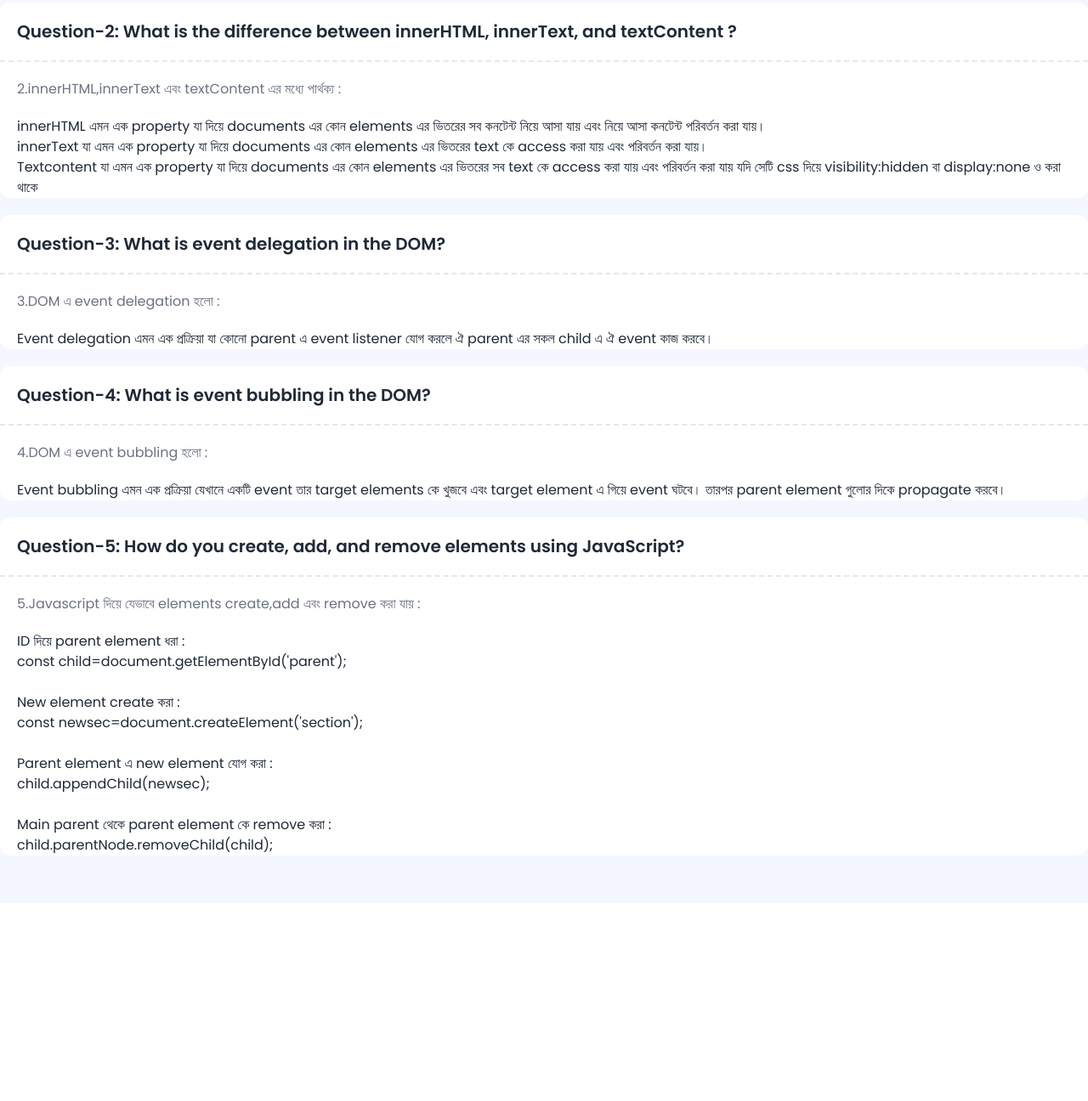
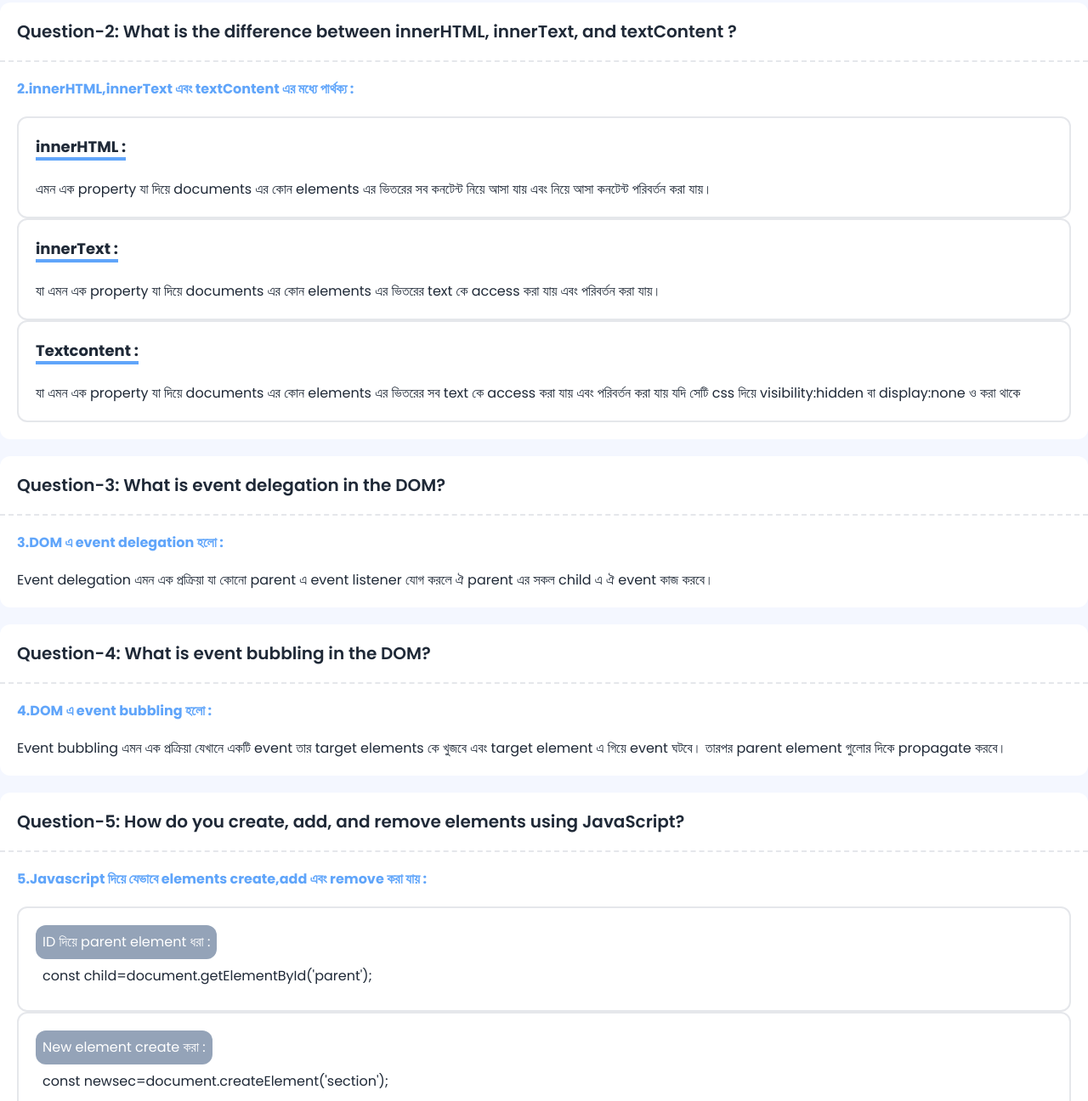
Before and after one commit to SHAHID-CP/Assignment_5, a plain HTML site: page Assignment/extra.html in a window 1280 px wide. Shown: the part 495-1791 px from the top of the page at 85% size. Before the commit the page ends 1558 px from the top, so only its background shows below. Drawn offline with nearby package versions, Linux system fonts and the light colour scheme.

Commit message:
final touch

```diff
--- a/Assignment/extra.html
+++ b/Assignment/extra.html
@@ -53,37 +53,12 @@
     </section>
 
 
-
-
-
-
-
-
-
-
-
-
-
-
-
-
-
-
-
-
-
-
-
-
-
-
-
     <main class="container mx-auto pb-14 space-y-5">
 
         <!-- 1 no question -->
         <div class="bg-white rounded-xl">
             <h3 class="p-5 text-xl font-semibold border-b-2 border-dashed">Question-1: What are the different ways to select an element in the DOM?</h3>
-            <p class="p-5 text-gray-500 ">1.যে যে উপায়ে DOM  এ elements select বা access করা যায় :</p>
+            <p class="p-5 font-bold text-blue-400 ">1.যে যে উপায়ে DOM  এ elements select বা access করা যায় :</p>
             <div class="px-5 pb-5">
                     <ul class="list-disc px-5">
                         <li>getElementsByTagName(' ')</li>
@@ -95,92 +70,61 @@
             </div>
         </div>
 
-
-
-
-
         <!-- 2 no question -->
         <div class="bg-white rounded-xl">
             <h3 class="p-5 text-xl font-semibold border-b-2 border-dashed">Question-2: What is the difference between innerHTML, innerText, and textContent ?</h3>
-            <p class="p-5 text-gray-500">2.innerHTML,innerText এবং textContent এর মধ্যে পার্থক্য :</p>
-            <div class="px-5">
-                    <p>innerHTML এমন এক property যা দিয়ে documents এর কোন elements এর ভিতরের সব কনটেন্ট নিয়ে আসা যায় এবং নিয়ে আসা কনটেন্ট পরিবর্তন করা যায়।</p>
-                    <p>innerText যা এমন এক property যা দিয়ে documents এর কোন elements এর ভিতরের text কে access করা যায় এবং পরিবর্তন করা যায়।</p>
-                    <p>Textcontent যা এমন এক property যা দিয়ে documents এর কোন elements এর ভিতরের সব text কে access করা যায় এবং পরিবর্তন করা যায় যদি সেটি css দিয়ে visibility:hidden বা display:none ও করা থাকে</p>
+            <p class="p-5 font-bold text-blue-400">2.innerHTML,innerText এবং textContent এর মধ্যে পার্থক্য :</p>
+            <div class="px-5 pb-5">
+                    <p class="p-5 border-2 rounded-xl"><span class="border-b-4 text-lg font-bold border-b-blue-400">innerHTML :</span><br><br> এমন এক property যা দিয়ে documents এর কোন elements এর ভিতরের সব কনটেন্ট নিয়ে আসা যায় এবং নিয়ে আসা কনটেন্ট পরিবর্তন করা যায়।</p>
+                    <p class="p-5 border-2 rounded-xl"><span class="border-b-4 text-lg font-bold border-b-blue-400">innerText :</span><br><br> যা এমন এক property যা দিয়ে documents এর কোন elements এর ভিতরের text কে access করা যায় এবং পরিবর্তন করা যায়।</p>
+                    <p class="p-5 border-2 rounded-xl"><span class="border-b-4 text-lg font-bold border-b-blue-400">Textcontent :</span><br><br> যা এমন এক property যা দিয়ে documents এর কোন elements এর ভিতরের সব text কে access করা যায় এবং পরিবর্তন করা যায় যদি সেটি css দিয়ে visibility:hidden বা display:none ও করা থাকে</p>
             </div>
         </div>
-
-
-
-
 
         <!-- 3 no question -->
         <div class="bg-white rounded-xl">
             <h3 class="p-5 text-xl font-semibold border-b-2 border-dashed">Question-3: What is event delegation in the DOM?</h3>
-            <p class="p-5 text-gray-500">3.DOM এ event delegation হলো :</p>
-            <div class="px-5">
+            <p class="p-5 font-bold text-blue-400">3.DOM এ event delegation হলো :</p>
+            <div class="px-5 pb-5">
                 <p>Event delegation এমন এক প্রক্রিয়া যা কোনো parent  এ event listener যোগ করলে ঐ parent এর সকল child এ ঐ event কাজ করবে।</p>
             </div>
         </div>
 
-
-
-
-
         <!-- 4 no question -->
         <div class="bg-white rounded-xl">
             <h3 class="p-5 text-xl font-semibold border-b-2 border-dashed">Question-4: What is event bubbling in the DOM?</h3>
-            <p class="p-5 text-gray-500">4.DOM এ event bubbling হলো :</p>
-            <div class="px-5">
+            <p class="p-5 font-bold text-blue-400">4.DOM এ event bubbling হলো :</p>
+            <div class="px-5 pb-5">
                 <p>Event bubbling এমন এক প্রক্রিয়া যেখানে একটি event তার target elements কে খুজবে  এবং target element এ গিয়ে event ঘটবে। তারপর parent element গুলোর দিকে propagate করবে।</p>
             </div>
         </div>
 
-
-
-
-
         <!-- 5 no question -->
         <div class="bg-white rounded-xl">
             <h3 class="p-5 text-xl font-semibold border-b-2 border-dashed">Question-5: How do you create, add, and remove elements using JavaScript?</h3>
-            <p class="p-5 text-gray-500">5.Javascript দিয়ে যেভাবে elements create,add এবং remove করা যায় :</p>
-            <div class="px-5">
-                <p>ID দিয়ে parent element ধরা :</p>
-                <p>const child=document.getElementById('parent');</p><br>
+            <p class="p-5 font-bold text-blue-400">5.Javascript দিয়ে যেভাবে elements create,add এবং remove করা যায় :</p>
+            <div class="px-5 pb-5">
+                <div class="p-5 border-2 rounded-xl">
+                    <p class="p-2 bg-slate-400 rounded-xl w-max text-white">ID দিয়ে parent element ধরা :</p>
+                    <p class="p-2">const child=document.getElementById('parent');</p>
+                </div>
 
-                <p>New element create করা :</p>
-                <p>const newsec=document.createElement('section');</p><br>
+                <div class="p-5 border-2 rounded-xl">
+                    <p class="p-2 bg-slate-400 rounded-xl w-max text-white">New element create করা :</p>
+                    <p class="p-2">const newsec=document.createElement('section');</p>
+                </div>
 
-                <p>Parent element এ new element যোগ করা :</p>
-                <p>child.appendChild(newsec);</p><br>
+                <div class="p-5 border-2 rounded-xl">
+                    <p class="p-2 bg-slate-400 rounded-xl w-max text-white">Parent element এ new element যোগ করা :</p>
+                    <p class="p-2">child.appendChild(newsec);</p>
+                </div>
 
-                <p>Main parent থেকে parent element কে remove  করা :</p>
-                <p>child.parentNode.removeChild(child);</p>
+                <div class="p-5 border-2 rounded-xl">
+                    <p class="p-2 bg-slate-400 rounded-xl w-max text-white">Main parent থেকে parent element কে remove  করা :</p>
+                    <p class="p-2">child.parentNode.removeChild(child);</p>
+                </div>
             </div>
         </div>
-
-
-
-
-
-
-
-
-
-
-
-
-
-
-
-
-
-
-
-
-
-
-
 
     </main>
 
```
